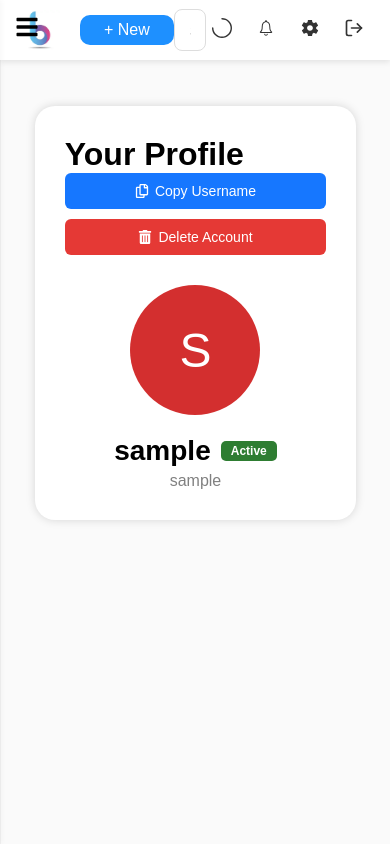
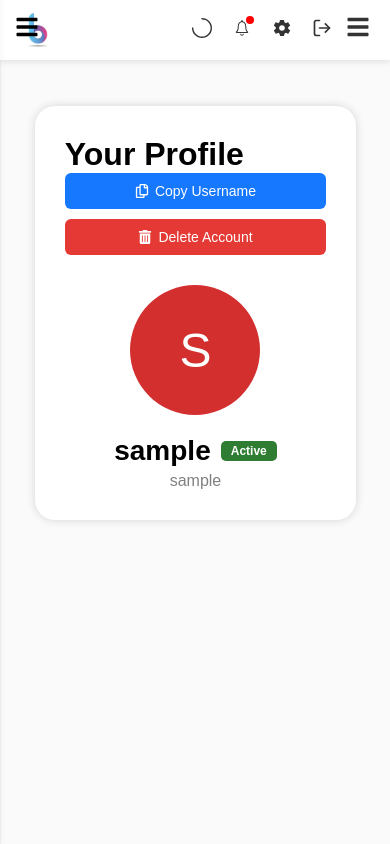
Before and after one commit to Javlon1221/shopping-list, a React (Vite) app: page /profile in a window 390 px wide. Built offline with nearby package versions, Linux system fonts and the light colour scheme; sample sign-in values are in the browser's storage.

Commit message:
Refactor styles and enhance responsiveness across components; add mobile menu functionality in Header

```diff
--- a/src/components/header/Header.jsx
+++ b/src/components/header/Header.jsx
@@ -1,21 +1,38 @@
-import React from 'react';
+import React, { useState, useEffect } from 'react';
 import './header.css';
 import { AiOutlineLoading3Quarters } from "react-icons/ai";
 import { IoIosNotificationsOutline, IoMdSettings } from "react-icons/io";
 import { FiLogOut } from "react-icons/fi";
+import { FaBars } from "react-icons/fa";
 import Blogo from '../../photos/blogo.png';
 import { useNavigate } from 'react-router-dom';
+import { motion } from 'framer-motion';
 
 const Header = () => {
   const navigate = useNavigate();
+  const [isMobileMenuOpen, setIsMobileMenuOpen] = useState(false);
+  const [scrolling, setScrolling] = useState(false);
 
   const handleLogout = () => {
     localStorage.removeItem('token');
     navigate('/login');
   };
 
+  useEffect(() => {
+    const handleScroll = () => {
+      setScrolling(window.scrollY > 10);
+    };
+    window.addEventListener('scroll', handleScroll);
+    return () => window.removeEventListener('scroll', handleScroll);
+  }, []);
+
   return (
-    <header className="header">
+    <motion.header
+      className={`header ${scrolling ? 'scrolled' : ''}`}
+      initial={{ y: -80, opacity: 0 }}
+      animate={{ y: 0, opacity: 1 }}
+      transition={{ duration: 0.6 }}
+    >
       <nav className="navbar">
         <div className="navbar_logo">
           <img
@@ -39,18 +56,37 @@ const Header = () => {
           <button className="navbar_itemch" title="Sync">
             <AiOutlineLoading3Quarters />
           </button>
-          <button className="navbar_itemch" title="Notifications">
+
+          <div className="navbar_itemch noti-container" title="Notifications">
             <IoIosNotificationsOutline />
-          </button>
+            <span className="noti-dot" />
+          </div>
+
           <button className="navbar_itemch" title="Settings">
             <IoMdSettings />
           </button>
+
           <button className="navbar_itemch" title="Logout" onClick={handleLogout}>
             <FiLogOut />
           </button>
+
+          <button
+            className="mobile-toggle"
+            onClick={() => setIsMobileMenuOpen(!isMobileMenuOpen)}
+            title="Menu"
+          >
+            <FaBars />
+          </button>
         </div>
       </nav>
-    </header>
+
+      {isMobileMenuOpen && (
+        <div className="mobile-menu">
+          <button onClick={() => navigate('/')}>🏠 Home</button>
+          <button onClick={handleLogout}>🚪 Logout</button>
+        </div>
+      )}
+    </motion.header>
   );
 };
 
--- a/src/components/header/header.css
+++ b/src/components/header/header.css
@@ -1,3 +1,4 @@
+/* Asosiy header */
 .header {
   width: 100%;
   height: 60px;
@@ -9,9 +10,15 @@
   z-index: 100;
   display: flex;
   align-items: center;
-  transition: box-shadow 0.3s ease;
+  transition: box-shadow 0.3s ease, background-color 0.3s ease;
 }
 
+.header.scrolled {
+  box-shadow: 0 2px 8px rgba(0, 0, 0, 0.2);
+  background-color: #fafafa;
+}
+
+/* Navbar */
 .navbar {
   width: 100%;
   display: flex;
@@ -19,6 +26,7 @@
   align-items: center;
 }
 
+/* Logo va +New tugmasi */
 .navbar_logo {
   display: flex;
   align-items: center;
@@ -54,15 +62,21 @@
   box-shadow: 0 0 10px rgba(30, 144, 255, 0.4);
 }
 
+/* Search form */
 .navbar_form {
-  flex: 1;
+  width: 600px;
   display: flex;
   justify-content: center;
 }
 
+.input-wrapper {
+  position: relative;
+  width: 100%;
+  max-width: 600px;
+}
+
 .navbar_inputSearch {
   width: 100%;
-  max-width: 600px;
   height: 42px;
   border-radius: 8px;
   outline: none;
@@ -101,3 +115,87 @@
   transform: scale(1.1);
   box-shadow: 0 2px 5px rgba(0, 0, 0, 0.05);
 }
+
+.noti-container {
+  position: relative;
+}
+
+.noti-dot {
+  position: absolute;
+  top: 4px;
+  right: 4px;
+  width: 8px;
+  height: 8px;
+  background-color: red;
+  border-radius: 50%;
+}
+
+/* Mobile menyu */
+.mobile-menu {
+  position: absolute;
+  top: 60px;
+  right: 20px;
+  background-color: #fff;
+  border: 1px solid #ddd;
+  box-shadow: 0 4px 10px rgba(0, 0, 0, 0.1);
+  border-radius: 10px;
+  padding: 10px 0;
+  display: flex;
+  flex-direction: column;
+  gap: 10px;
+  z-index: 200;
+}
+
+.mobile-menu button {
+  background: none;
+  border: none;
+  padding: 10px 20px;
+  text-align: left;
+  font-size: 16px;
+  color: #333;
+  cursor: pointer;
+  transition: background-color 0.3s ease;
+}
+
+.mobile-menu button:hover {
+  background-color: #f0f0f0;
+  color: dodgerblue;
+}
+
+/* Mobil qurilma uchun moslashuv */
+.mobile-toggle {
+  display: none;
+  font-size: 24px;
+  background: none;
+  border: none;
+  color: #333;
+  cursor: pointer;
+}
+
+/* Responsivlik */
+@media (max-width: 768px) {
+  .navbar_form {
+    display: none;
+  }
+
+  .navbar_button {
+    display: none;
+  }
+
+  .mobile-toggle {
+    display: block;
+  }
+
+  .navbar_logo {
+    gap: 10px;
+  }
+
+  .logo {
+    width: 36px;
+    height: 36px;
+  }
+
+  .navbar_item {
+    gap: 8px;
+  }
+}
--- a/src/components/profile/profile.css
+++ b/src/components/profile/profile.css
@@ -121,7 +121,9 @@
   }
 }
 
-/* Mobilga moslashuv */
+
+
+
 @media (max-width: 768px) {
   .profile-header {
     flex-direction: column;
--- a/src/components/sidebar/sidebar.css
+++ b/src/components/sidebar/sidebar.css
@@ -123,6 +123,8 @@
 }
 
 
+
+
 @media (max-width: 768px) {
   .menu-toggle {
     display: block;
```
Also changed, not shown: src/App.css (line endings or trailing spaces), src/components/Register/Register.css (line endings or trailing spaces), src/components/login/Login.css (line endings or trailing spaces).
